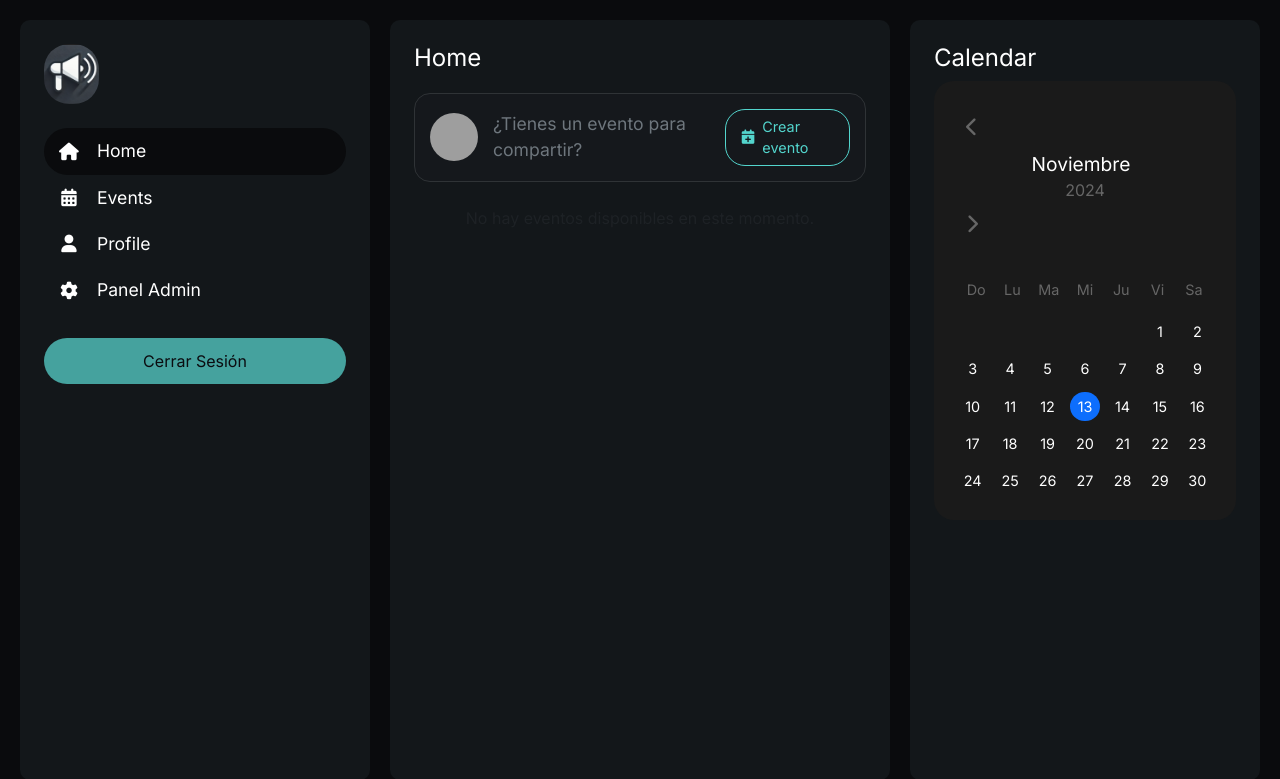
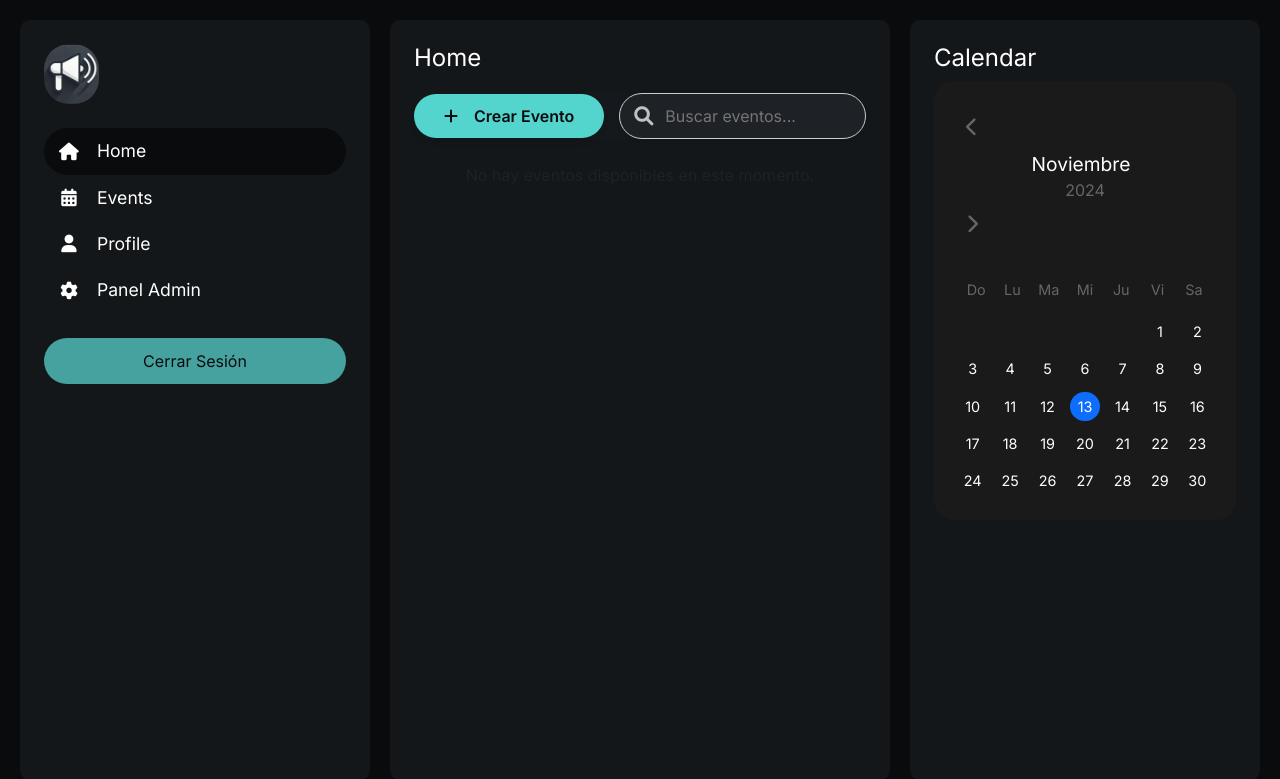
Before and after one commit to dpenalva/Agenda_Sostenible, a PHP site: page / in a window 1280 px wide. Shown: the top 779 px of the page. Run offline with PHP 8.4, Linux system fonts and the light colour scheme; the visitor is signed in with stand-in values (Sample User, id 1); data that the repository does not hold is empty; grey boxes are pictures that could not be loaded.

Commit message:
Buscador añadido

```diff
--- a/public/css/web.css
+++ b/public/css/web.css
@@ -377,7 +377,6 @@ body {
 /* Área de creación de post/evento */
 .post-creation-area {
     background-color: #15181c;
-    border: 1px solid #2f3336;
     border-radius: 16px;
     margin: 20px auto;
     max-width: 600px;
@@ -410,16 +409,21 @@ body {
 }
 
 .create-event-button {
-    background-color: transparent;
-    border: 1px solid #53d5cd;
-    color: #53d5cd;
-    padding: 6px 16px;
-    border-radius: 20px;
-    font-size: 0.9em;
-    transition: all 0.2s ease;
-    display: flex;
-    align-items: center;
+    background-color: #53d5cd;
+    border: none;
+    color: #0b0c10;
+    padding: 10px 30px;
+    border-radius: 25px;
+    font-size: 1em;
+    font-weight: bold;
+    transition: background-color 0.3s ease, transform 0.3s ease;
+    display: inline-flex;
+    align-items: center;
+    justify-content: center;
     gap: 8px;
+    box-shadow: 0 4px 6px rgba(0, 0, 0, 0.1);
+    cursor: pointer;
+    white-space: nowrap;
 }
 
 .create-post-button:hover {
@@ -428,6 +432,15 @@ body {
 
 .create-post-button:hover .create-event-button {
     background-color: #53d5cd1a;
+}
+
+.create-event-button:hover {
+    background-color: #3ec4bb;
+    transform: translateY(-2px);
+}
+.create-event-button:active {
+    transform: translateY(0);
+    box-shadow: 0 4px 8px rgba(0, 0, 0, 0.2);
 }
 
 /* Estilos para el modal de eventos */
@@ -1535,3 +1548,38 @@ body {
 .event-action-btn:hover::before {
     opacity: 1;
 }
+
+.search-container {
+    margin-left: 15px;
+    position: relative;
+    width: 100%;
+}
+
+.search-bar {
+    width: 100%;
+    padding: 10px 20px 10px 45px;
+    border: 1px solid #ccc;
+    border-radius: 25px;
+    font-size: 1em;
+    transition: border-color 0.3s ease, box-shadow 0.3s ease;
+    box-shadow: 0 2px 4px rgba(0, 0, 0, 0.1);
+    background-color: #1e2125;
+    color: #bfc0c2;
+}
+
+.search-bar:focus {
+    border-color: #53d5cd;
+    box-shadow: 0 4px 8px rgba(0, 0, 0, 0.15);
+    outline: none;
+}
+
+.search-container::before {
+    content: '\f002';
+    font-family: 'FontAwesome';
+    position: absolute;
+    left: 15px;
+    top: 50%;
+    transform: translateY(-50%);
+    color: #bfc0c2;
+    font-size: 1.2em;
+}
--- a/public/js/events.js
+++ b/public/js/events.js
@@ -264,4 +264,26 @@ document.addEventListener('DOMContentLoaded', function() {
             alert('Error al eliminar el evento');
         }
     }
+
+    const searchInput = document.getElementById('searchEvents');
+
+    if (searchInput) {
+        searchInput.addEventListener('input', function(e) {
+            const searchTerm = e.target.value.toLowerCase();
+            const eventCards = document.querySelectorAll('.event-card');
+
+            eventCards.forEach(card => {
+                const title = card.querySelector('.card-title')?.textContent.toLowerCase() || '';
+                const description = card.querySelector('.card-text')?.textContent.toLowerCase() || '';
+
+                if (title.includes(searchTerm) || description.includes(searchTerm)) {
+                    card.style.display = '';
+                } else {
+                    card.style.display = 'none';
+                }
+            });
+        });
+    } else {
+        console.error('Search input not found');
+    }
 });
--- a/src/views/index.php
+++ b/src/views/index.php
@@ -43,16 +43,15 @@
             <!-- Área de creación de evento -->
             <?php if (isset($_SESSION['user_role']) && $_SESSION['user_role'] === 'admin'): ?>
                 <div class="post-creation-area">
-                    <div class="create-post-button" data-bs-toggle="modal" data-bs-target="#createEventModal">
-                        <div class="create-event-wrapper">
-                            <div class="create-event-left">
-                                <img src="/uploads/images/default-avatar.png" alt="Avatar" class="rounded-circle" style="width: 48px; height: 48px;">
-                                <div class="create-event-placeholder">¿Tienes un evento para compartir?</div>
-                            </div>
-                            <div class="create-event-button">
-                                <i class="fas fa-calendar-plus"></i>
-                                <span>Crear evento</span>
-                            </div>
+                    <div class="d-flex justify-content-between align-items-center mb-4">
+                        <!-- Botón para crear evento -->
+                        <button type="button" class="create-event-button" data-bs-toggle="modal" data-bs-target="#createEventModal">
+                            <i class="fas fa-plus me-2"></i>Crear Evento
+                        </button>
+
+                        <!-- Buscador de eventos -->
+                        <div class="search-container">
+                            <input type="text" id="searchEvents" class="search-bar" placeholder="Buscar eventos...">
                         </div>
                     </div>
                 </div>
```
